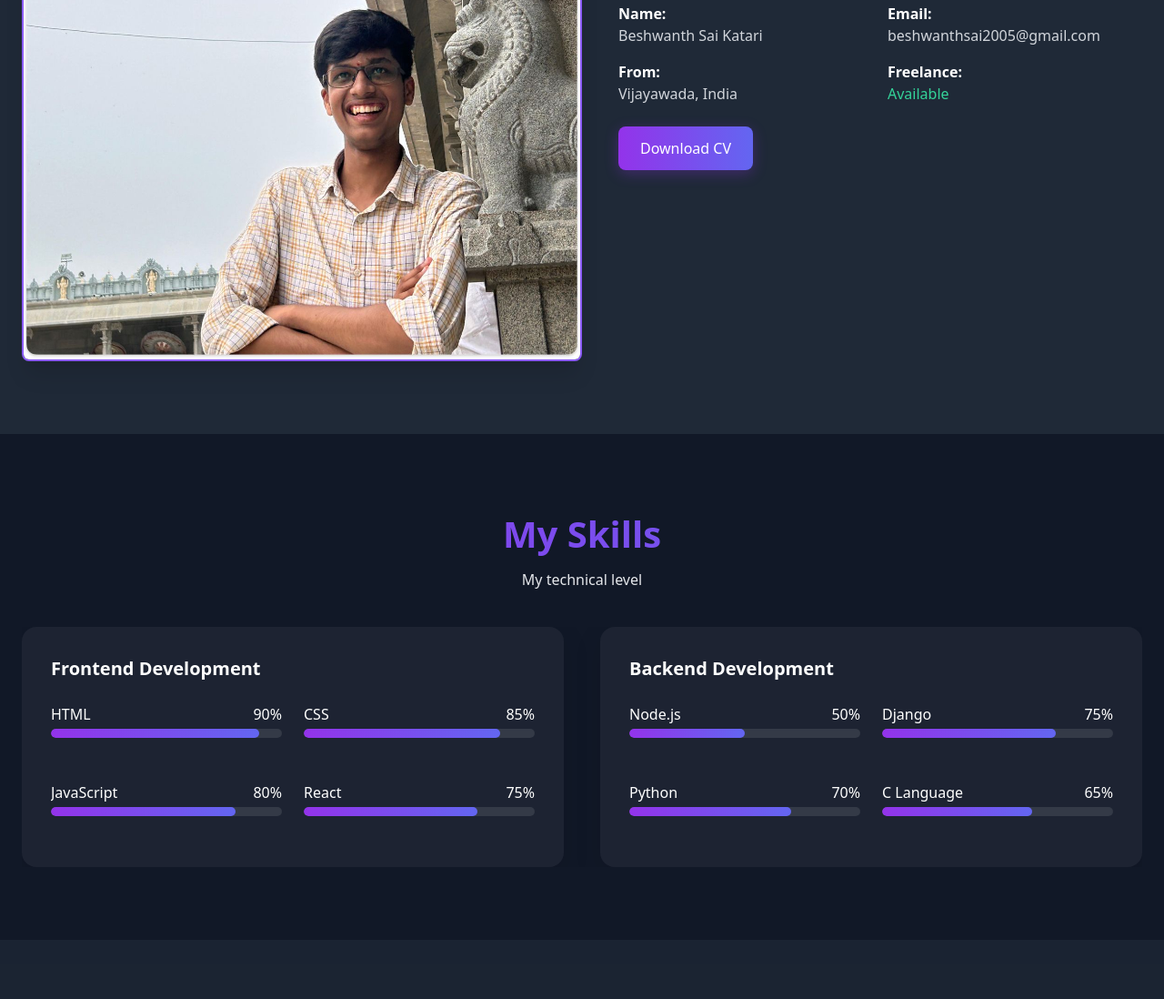
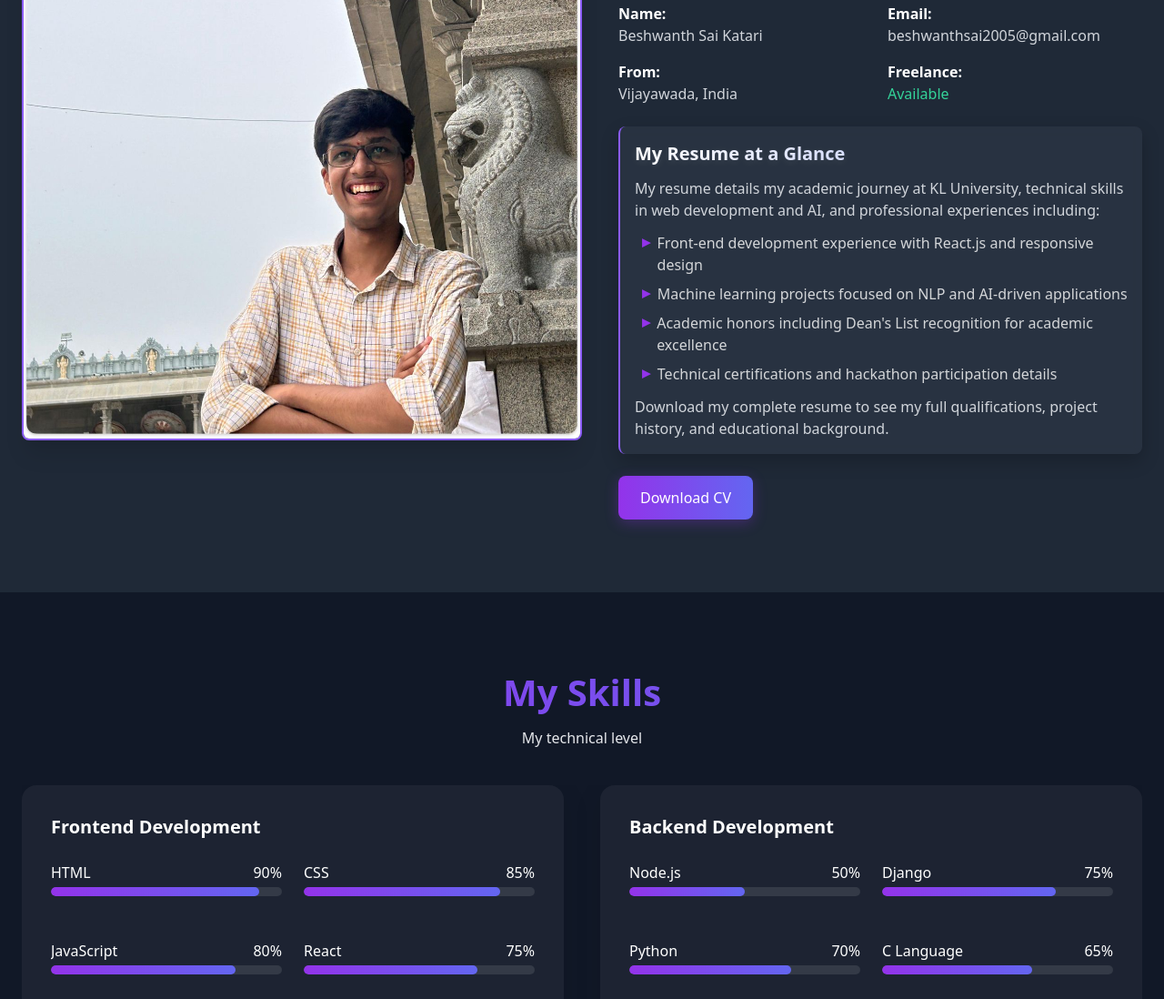
Before and after one commit to Beshwanthsai/PORTFOLIO, a plain HTML site: page index.html in a window 1280 px wide. Shown: the part 1481-2579 px from the top of the page at 91% size. Drawn offline with nearby package versions, Linux system fonts and the light colour scheme.

Commit message:
Added resume section to About Me with highlighted features

```diff
--- a/index.html
+++ b/index.html
@@ -195,6 +195,35 @@
                         </div>
                     </div>
 
+                    <div class="resume-highlight mb-6 p-4 bg-gray-700 bg-opacity-40 rounded-lg border-l-2 border-purple-500">
+                        <h4 class="text-xl font-semibold mb-3 text-gradient-light">My Resume at a Glance</h4>
+                        <p class="text-gray-300 mb-3">
+                            My resume details my academic journey at KL University, technical skills in web development and AI,
+                            and professional experiences including:
+                        </p>
+                        <ul class="resume-list">
+                            <li class="flex items-start mb-2">
+                                <span class="resume-bullet mr-2">▸</span>
+                                <span>Front-end development experience with React.js and responsive design</span>
+                            </li>
+                            <li class="flex items-start mb-2">
+                                <span class="resume-bullet mr-2">▸</span>
+                                <span>Machine learning projects focused on NLP and AI-driven applications</span>
+                            </li>
+                            <li class="flex items-start mb-2">
+                                <span class="resume-bullet mr-2">▸</span>
+                                <span>Academic honors including Dean's List recognition for academic excellence</span>
+                            </li>
+                            <li class="flex items-start">
+                                <span class="resume-bullet mr-2">▸</span>
+                                <span>Technical certifications and hackathon participation details</span>
+                            </li>
+                        </ul>
+                        <p class="text-gray-300 mt-3">
+                            Download my complete resume to see my full qualifications, project history, and educational background.
+                        </p>
+                    </div>
+
                     <a href="./assets/BeshwanthSaiKatari_Resume.pdf" download class="btn-primary inline-block">Download CV</a>
                 </div>
             </div>
@@ -294,7 +323,7 @@
                         </div>
                         <div class="achievement-details">
                             <h3 class="achievement-title">AWS Certified Cloud Practitioner</h3>
-                            <p class="achievement-date">October 2025</p>
+                            <p class="achievement-date">June 2025</p>
                             <p class="achievement-description">
                                 Validated knowledge of AWS Cloud concepts, services, and terminology. Demonstrated understanding of cloud security, architecture, pricing, and support.
                             </p>
@@ -315,7 +344,7 @@
                         </div>
                         <div class="achievement-details">
                             <h3 class="achievement-title">Amaravati Quantum Valley Hackathon Semi-Finalist</h3>
-                            <p class="achievement-date">July 2025</p>
+                            <p class="achievement-date">September 2025</p>
                             <p class="achievement-description">
                                 Selected as a semi-finalist among hundreds of teams in the prestigious Amaravati Quantum Valley Hackathon. Developed an innovative quantum-inspired solution for real-world problems.
                             </p>
--- a/style.css
+++ b/style.css
@@ -1578,6 +1578,79 @@ img {
 }
 
 /* ================================
+   RESUME SECTION STYLES
+   ================================ */
+
+.resume-highlight {
+  position: relative;
+  background: rgba(31, 41, 55, 0.5);
+  border-radius: 12px;
+  backdrop-filter: blur(5px);
+  -webkit-backdrop-filter: blur(5px);
+  border-left: 3px solid var(--primary-color);
+  box-shadow: 0 8px 20px rgba(0, 0, 0, 0.2);
+  transition: all 0.3s ease;
+  overflow: hidden;
+}
+
+.resume-highlight::before {
+  content: '';
+  position: absolute;
+  top: 0;
+  left: 0;
+  right: 0;
+  bottom: 0;
+  background: linear-gradient(135deg, rgba(147, 51, 234, 0.05), rgba(99, 102, 241, 0.05));
+  opacity: 0;
+  transition: opacity 0.3s ease;
+  z-index: 0;
+  border-radius: inherit;
+  pointer-events: none;
+}
+
+.resume-highlight:hover {
+  transform: translateY(-5px);
+  border-left-color: #9333ea;
+  box-shadow: 0 12px 30px rgba(0, 0, 0, 0.3);
+}
+
+.resume-highlight:hover::before {
+  opacity: 1;
+}
+
+.text-gradient-light {
+  background: linear-gradient(135deg, #ffffff, #a5b4fc);
+  background-clip: text;
+  -webkit-background-clip: text;
+  -webkit-text-fill-color: transparent;
+  text-shadow: 0 2px 10px rgba(255, 255, 255, 0.1);
+}
+
+.resume-list {
+  margin-left: 0.5rem;
+  color: rgba(255, 255, 255, 0.8);
+}
+
+.resume-bullet {
+  color: var(--primary-color);
+  font-size: 1.1rem;
+  font-weight: bold;
+  line-height: 1.2;
+}
+
+/* Responsive styles for Resume Highlight */
+@media (max-width: 768px) {
+  .resume-highlight {
+    padding: 1rem;
+  }
+
+  .resume-list li {
+    margin-bottom: 0.75rem;
+    font-size: 0.95rem;
+  }
+}
+
+/* ================================
    MOBILE RESPONSIVE FIXES
    ================================ */
 
```
